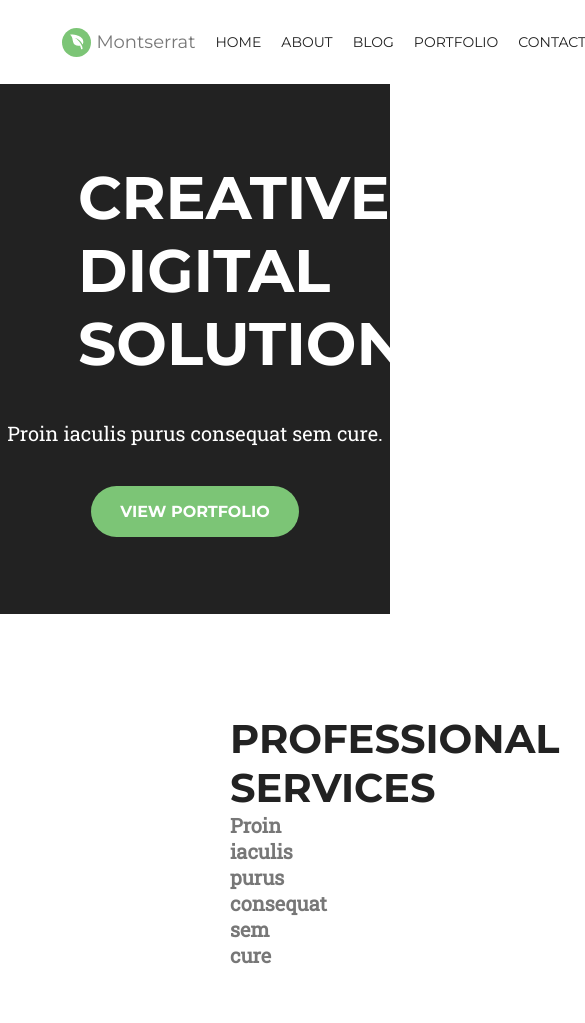
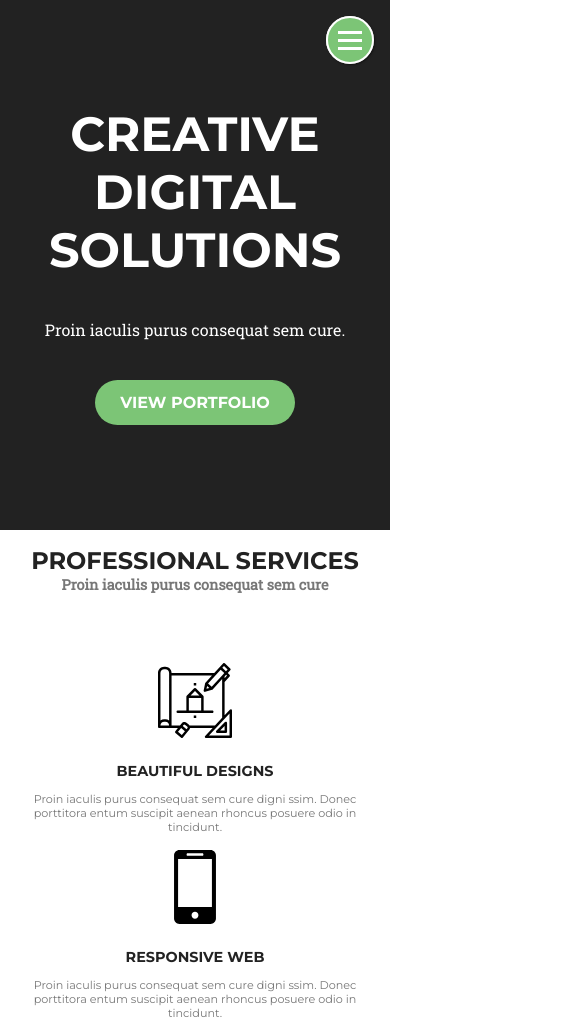
Before and after one commit to magdamielczarek/layout_3, a website built with webpack: page src/index.html in a window 390 px wide. Shown: the top 1023 px of the page, 585 px wide, since content can reach past the window. Built offline with nearby package versions, Linux system fonts and the light colour scheme; files whose address does not match are found by name.

Commit message:
improve rwd

```diff
--- a/src/index.html
+++ b/src/index.html
@@ -9,6 +9,32 @@
     </head>
     <body>
         <div class="container">
+            <div class="navigation--mobile">
+                <input id="navi-toggle" class="navigation--mobile__checkbox" type="checkbox" />
+                <label for="navi-toggle" class="navigation--mobile__button">
+                    <span class="navigation--mobile__icon"></span>
+                </label>
+                <div class="navigation--mobile__background">&nbsp;</div>
+                <nav>
+                    <ul class="nav">
+                        <li class="nav__item--mobile">
+                            <a href="#">home</a>
+                        </li>
+                        <li class="nav__item--mobile">
+                            <a href="#">about</a>
+                        </li>
+                        <li class="nav__item--mobile">
+                            <a href="#">blog</a>
+                        </li>
+                        <li class="nav__item--mobile">
+                            <a href="#">portfolio</a>
+                        </li>
+                        <li class="nav__item--mobile">
+                            <a href="#">contact</a>
+                        </li>
+                    </ul>
+                </nav>
+            </div>
             <nav class="navigation">
                 <div class="logo">
                     <span><img src="assets/images/leaf.png" /></span>
@@ -68,10 +94,10 @@
                     </div>
                 </section>
                 <aside class="cta--first">
-                    <div>
+                    <div class="cta--first__background">
                         <img src="assets/svg/settings-work-tool.svg" />
                     </div>
-                    <div>
+                    <div class="cta--first__content">
                         <div class="overlay">
                             <h2>Just relax <span>&</span><br/>let us do the heavy lifting</h2>
                             <p>Proin iaculis purus consequat sem cure  digni ssim. Donec porttitora entum suscipit  aenean rhoncus posuere odio in tincidunt.</p>
--- a/src/scss/base/_typography.scss
+++ b/src/scss/base/_typography.scss
@@ -1,20 +1,27 @@
 @import url('https://fonts.googleapis.com/css?family=Montserrat:400,700|Roboto+Slab&display=swap');
 @import '../utils/variables';
+@import '../utils/mixins';
 
 html {
   color: $text-color-neutral;
   font-family: $primary-font;
   font-size: 62.5%; //1 rem = 10px; 10px/16px = 62.5%
+  @include respond(md){
+    font-size: 50%;
+  }
 }
 
 .section__heading {
   color: $text-color-dark;
   font-family: $secondary-font;
-  font-size: 40px;
+  font-size: 4rem;
   text-align: center;
   text-transform: uppercase;
   &--light {
     color: $text-color-light;
+  }
+  @include respond(xs){
+    font-size: 3rem;
   }
 }
 
@@ -22,4 +29,7 @@ html {
   color: $text-color-neutral;
   font-size: 20px;
   text-align: center;
+  @include respond(xs){
+    font-size: 1.8rem;
+  }
 }
--- a/src/scss/layout/_footer.scss
+++ b/src/scss/layout/_footer.scss
@@ -1,4 +1,5 @@
 @import '../utils/variables';
+@import '../utils/mixins';
 
 .footer {
   &__shortcuts {
@@ -58,6 +59,11 @@
       font-family: $secondary-font;
       font-size: 1.4rem;
       margin-right: 11.9rem;
+      @include respond(xs){
+        margin-bottom: .8rem;
+        margin-right: 0;
+        text-align: center;
+      }
     }
     &__icons {
       @include centered;
@@ -78,5 +84,27 @@
         width: 100%;
       }
     }
+    @include respond(xs){
+      display: flex;
+      flex-flow: column nowrap;
+    }
+  }
+  @include respond(md){
+    .footer__socialMedia {
+      padding: 2rem 3rem;
+    }
+    .footer__shortcuts {
+      flex-flow: column;
+      padding: 2rem 3rem;
+      &__block {
+        margin-bottom: 1rem;
+      }
+      &__point {
+        margin-bottom: 0;
+      }
+      &__heading {
+        margin-bottom: 1.2rem;
+      }
+    }
   }
 }
--- a/src/scss/layout/_header.scss
+++ b/src/scss/layout/_header.scss
@@ -1,4 +1,5 @@
 @import '../utils/variables';
+@import '../utils/mixins';
 
 .header {
   color: $text-color-light;
@@ -27,5 +28,8 @@
     text-align: center;
     text-transform: uppercase;
     width: 60%;
+    @include respond(md){
+      width: 100%;
+    }
   }
 }
--- a/src/scss/layout/_navigation.scss
+++ b/src/scss/layout/_navigation.scss
@@ -45,6 +45,12 @@
       }
     }
   }
+  @include respond(md){
+    padding: 0 5%;
+  }
+  @include respond(sm){
+    display: none;
+  }
 }
 
 .logo {
--- /dev/null
+++ b/src/scss/layout/_navigation_mobile.scss
@@ -0,0 +1,113 @@
+@import '../utils/variables';
+@import '../utils/mixins';
+
+.navigation--mobile {
+  display: none;
+  @include respond(sm){
+    display: block;
+  }
+  &__checkbox {
+    display: none;
+  }
+  &__checkbox:checked ~ &__background {
+    transform: scale(50);
+    transition: transform .5s ease-in-out;
+  }
+  &__checkbox:checked ~ nav {
+    opacity: 1;
+    z-index: 6;
+    transition: opacity 1s;
+  }
+  &__checkbox:checked ~ &__button span {
+    background-color: transparent;
+    transition: .2s all;
+    &::after {
+      transform: translateY(-1rem) rotate(45deg);
+      transform-origin: center;
+      transition: transform .4s;
+    }
+    &::before {
+      transform: translateY(1rem) rotate(-45deg);
+      transform-origin: center;
+      transition: transform .4s;
+    }
+  }
+  &__button {
+    align-items: center;
+    background-color: $accent-color;
+    border: 2px solid $secondary-color;
+    border-radius: 50%;
+    box-shadow: $shadow;
+    display: flex;
+    flex-flow: column;
+    height: 6rem;
+    justify-content: center;
+    line-height: 6rem;
+    position: fixed;
+    right: 2rem;
+    text-align: center;
+    top: 2rem;
+    width: 6rem;
+    z-index: 10;
+  }
+  &__background {
+    background-color: $secondary-color;
+    border-radius: 50%;
+    height: 6rem;
+    position: fixed;
+    right: 2rem;
+    top: 2rem;
+    width: 6rem;
+    z-index: 5;
+  }
+  &__icon {
+    position: relative;
+    &,
+    &::before,
+    &::after {
+      background-color: $text-color-light;
+      display: inline-block;
+      height: 3px;
+      width: 3rem;
+    }
+    &::before,
+    &::after {
+      content: '';
+      left: 0;
+      position: absolute;
+    }
+    &::before {
+      top: -1rem;
+    }
+    &::after {
+      top: 1rem;
+    }
+  }
+  nav {
+    height: 100vh;
+    left: 0;
+    opacity: 0;
+    position: fixed;
+    top: 0;
+    width: 100%;
+    z-index: -1;
+  }
+  .nav {
+    left: 50%;
+    list-style-type: none;
+    position: absolute;
+    text-align: center;
+    top: 50%;
+    transform: translate(-50%,-50%);
+    &__item--mobile {
+      margin-bottom: 1rem;
+      a {
+        color: $text-color-dark;
+        font-family: $secondary-font;
+        font-size: 40px;
+        text-decoration: none;
+        text-transform: uppercase;
+      }
+    }
+  }
+}
--- a/src/scss/pages/_home.scss
+++ b/src/scss/pages/_home.scss
@@ -1,4 +1,5 @@
 @import '../utils/variables';
+@import '../utils/media';
 
 .container {
   margin: 0 auto;
@@ -7,6 +8,15 @@
 
 .section {
   padding: 10rem 23rem;
+  @include respond(lg){
+    padding: 10rem;
+  }
+  @include respond(md){
+    padding: 5rem;
+  }
+  @include respond(xs){
+    padding: 2rem 1rem;
+  }
 }
 
 .features {
@@ -22,6 +32,9 @@
     opacity: 0;
     transition: opacity 2.6s;
     text-align: center;
+    @include respond(xs){
+      margin-bottom: 2rem;
+    }
     &__img {
       margin: 0 auto;
       position: relative;
@@ -35,6 +48,9 @@
         border-radius: 50%;
         padding: 2rem;
       }
+      @include respond(xs){
+        width: 20%;
+      }
     }
     &__heading {
       color: $text-color-dark;
@@ -47,29 +63,35 @@
     }
     &:not(:last-of-type) {
       margin-right: 5.6rem;
+      @include respond(xs){
+        margin-right: 0;
+      }
     }
+  }
+  @include respond(xs){
+    flex-flow: column nowrap;
   }
 }
 
-.centeredFeature {
-  &:after {
-    background-color: $text-color-neutral;
-    content: '';
-    height: 3px;
-    left: 120%;
-    position: absolute;
-    top: 50%;
-    width: 200%;
-    transform: translateY(-50%);
-  }
-}
+//.centeredFeature {
+//  &:after {
+//    background-color: $text-color-neutral;
+//    content: '';
+//    height: 3px;
+//    left: 120%;
+//    position: absolute;
+//    top: 50%;
+//    width: 200%;
+//    transform: translateY(-50%);
+//  }
+//}
 
 
 .cta--first {
   @include centered;
   height: 618px;
   position: relative;
-  > div:first-of-type {
+  &__background {
     background-color: $grey-background-first;
     height: 100%;
     overflow: hidden;
@@ -83,7 +105,7 @@
       transform: translate(-50%,-50%);
     }
   }
-  > div:last-of-type {
+  &__content {
     background-size: cover;
     background: url("../../assets/images/cta-background.png") no-repeat center;
     height: 100%;
@@ -135,12 +157,25 @@
   button {
     margin-top: 2rem;
   }
+  @include respond(md){
+    .cta--first__background {
+      display: none;
+    }
+    .cta--first__content {
+      width: 100%;
+    }
+    .cta--first__content .overlay {
+      padding: 5rem;
+    }
+  }
 }
 
 .logotypes {
   padding: 6rem;
   @include centered;
+  flex-wrap: wrap;
   &__client {
+    padding: .5rem 0;
     &:not(:last-of-type) {
       margin-right: 4rem;
     }
@@ -201,12 +236,24 @@
       text-transform: uppercase;
     }
   }
+  @include respond(md){
+    background: none;
+    &__description {
+      width: 100%;
+    }
+  }
 }
 
 .clients {
   padding: 10rem 8rem;
   &__wrapper {
     margin: 8.6rem 0 7.5rem;
+  }
+  @include respond(md){
+    max-width: 100%;
+  }
+  @include respond(xs){
+    padding: 2rem 1rem;
   }
 }
 
@@ -215,25 +262,48 @@
   position: relative;
   opacity: 0;
   transition: opacity 2.6s;
+  @include respond(md){
+    flex-flow: column;
+  }
   &:first-of-type {
     margin-bottom: 8.1rem;
   }
   &--left {
     right: 2%;
+    @include respond(md){
+      right: 0;
+    }
     .client__opinion {
       margin-left: 4rem;
       &:before {
         @include triangle;
-        border-width: 12px 24px 12px 0;
+        border-width: 12px 24px 12px 12px;
         border-color: transparent $grey-background-second transparent transparent;
         right: 100%;
+        @include respond(md){
+          border-width: 0 12px 24px 12px;
+          border-color: transparent transparent $grey-background-second transparent;
+          left: 50%;
+          transform: translateY(0);
+          transform: translateX(-50%);
+          top: -24px;
+        }
+      }
+      @include respond(md){
+        margin-left: 0;
       }
     }
   }
   &--right {
     left: 2%;
+    @include respond(md){
+      left: 0;
+    }
     .client__image {
       order: 2;
+      @include respond(md){
+        order: 0;
+      }
     }
     .client__opinion {
       margin-right: 4rem;
@@ -242,6 +312,17 @@
         border-width: 12px 0 12px 24px;
         border-color: transparent transparent transparent $grey-background-second;
         left: 100%;
+        @include respond(md){
+          border-width: 0 12px 24px 12px;
+          border-color: transparent transparent $grey-background-second transparent;
+          left: 50%;
+          transform: translateY(0);
+          transform: translateX(-50%);
+          top: -24px;
+        }
+      }
+      @include respond(md){
+        margin-right: 0;
       }
     }
   }
@@ -273,6 +354,10 @@
         content: "-";
       }
     }
+    @include respond(md){
+      margin-top: 4rem;
+      max-width: 100%;
+    }
   }
 }
 
--- a/src/scss/styles.scss
+++ b/src/scss/styles.scss
@@ -5,8 +5,10 @@
 
 @import 'layout/header';
 @import 'layout/navigation';
+@import 'layout/navigation_mobile';
 @import 'layout/footer';
 
 @import 'utils/variables';
+@import 'utils/mixins';
 
 @import 'pages/home';
--- /dev/null
+++ b/src/scss/utils/_media.scss
@@ -0,0 +1,7 @@
+// BREAKPOINTS
+
+$xl: 1050px; // min
+$lg: 1049px;
+$md: 820px;
+$sm: 600px;
+$xs: 300px;
--- a/src/scss/utils/_mixins.scss
+++ b/src/scss/utils/_mixins.scss
@@ -13,3 +13,31 @@
   transform: translateY(-50%);
   width: 0;
 }
+
+@mixin respond($breakpoint){
+  @if $breakpoint == xl {
+    @media(min-width:1050px){
+      @content;
+    }
+  }
+  @if $breakpoint == lg {
+    @media(max-width:1049px){
+      @content;
+    }
+  }
+  @if $breakpoint == md {
+    @media(max-width:820px){
+      @content;
+    }
+  }
+  @if $breakpoint == sm {
+    @media(max-width:600px){
+      @content;
+    }
+  }
+  @if $breakpoint == xs {
+    @media(max-width:480px){
+      @content;
+    }
+  }
+}
--- a/src/scss/utils/_variables.scss
+++ b/src/scss/utils/_variables.scss
@@ -15,5 +15,7 @@ $grey-background-second: #f9f9f9;
 
 // MARGINS
 $margin-large: 40px;
-//$margin-medium: 20px;
 $margin-small: 30px;
+
+// SHADOW
+$shadow: 1px 1px 2px rgba(0,0,0,.5);
```
Also changed, not shown: dist/index.html, dist/styles.css, 1 other file.
